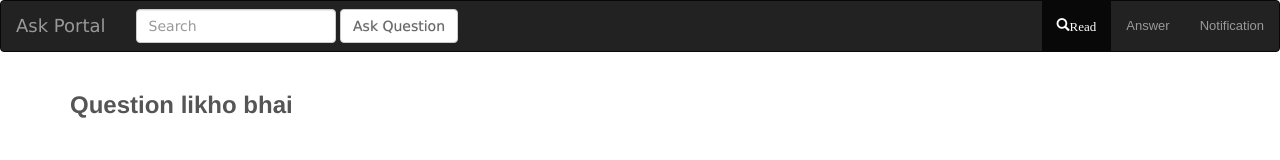
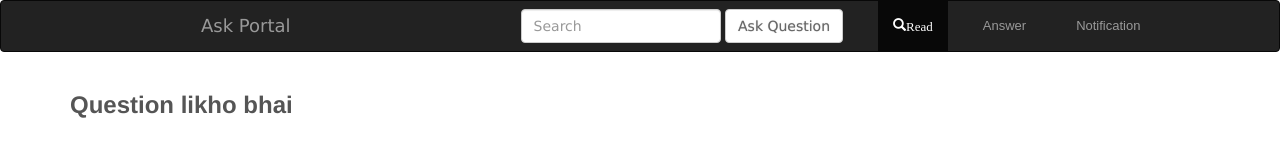
Before and after one commit to kdpisda/csenitrr, a plain HTML site: page quora.html in a window 1280 px wide. Drawn offline with nearby package versions, Linux system fonts and the light colour scheme.

Commit message:
Help needed, PM urgently

```diff
--- a/quora.html
+++ b/quora.html
@@ -3,7 +3,7 @@
 	<head>
 		<meta http-equiv="content-type" content="text/html; charset=UTF-8">
 		<meta charset="utf-8">
-		<title>Bootstrap Google Plus Theme</title>
+		<title>Answer Portal</title>
 		<meta name="generator" content="Bootply" />
 		<meta name="viewport" content="width=device-width, initial-scale=1, maximum-scale=1">
 		<link href="css/bootstrap.min.css" rel="stylesheet">
@@ -16,25 +16,23 @@
 <nav class="navbar navbar-inverse">
   <div class="container-fluid">
     <div class="navbar-header">
-      <a class="navbar-brand" href="#">Ask Portal</a>
+      <a class="navbar-brand" href="#" style="padding-left:200px;">Ask Portal</a>
     </div>
     <form class="navbar-form navbar-left">
-      <div class="form-group">
-        <input type="text" class="form-control" placeholder="Search" width="25px">
+      <div class="form-group" style="padding-left:200px;">
+        <input type="text" class="form-control form-control-inline" placeholder="Search">
       </div>
       <button type="submit" class="btn btn-default">Ask Question</button>
     </form>
-    <ul class="nav navbar-nav navbar-right">
+    <ul class="nav navbar-nav" style="padding-left:20px;">
       <li class="active"><a href="#"><span class="glyphicon glyphicon-search">Read</a></li>
-      <li><a href="#">Answer</a></li>
-      <li><a href="#">Notification</a></li>
+      <li style="padding-left:20px;"><a href="#">Answer</a></li>
+      <li style="padding-left:20px;"><a href="#">Notification</a></li>
     </ul>
   </div>
 </nav>
-
 <div class="container">
   <h3> Question likho bhai </h3>
 </div>
-
 </body>
 </html>
```
